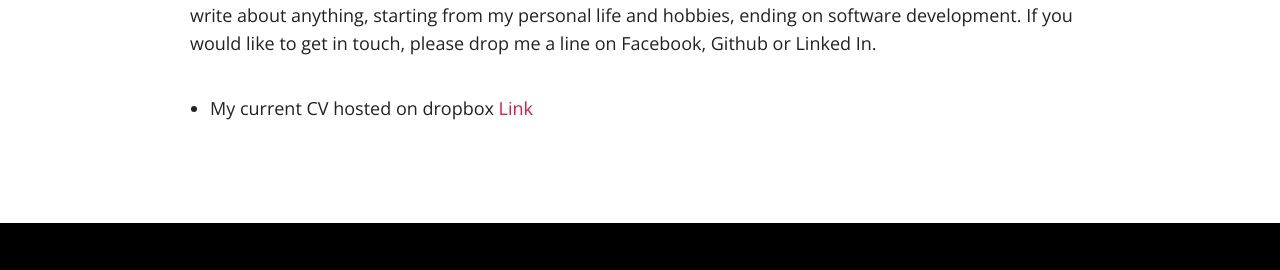
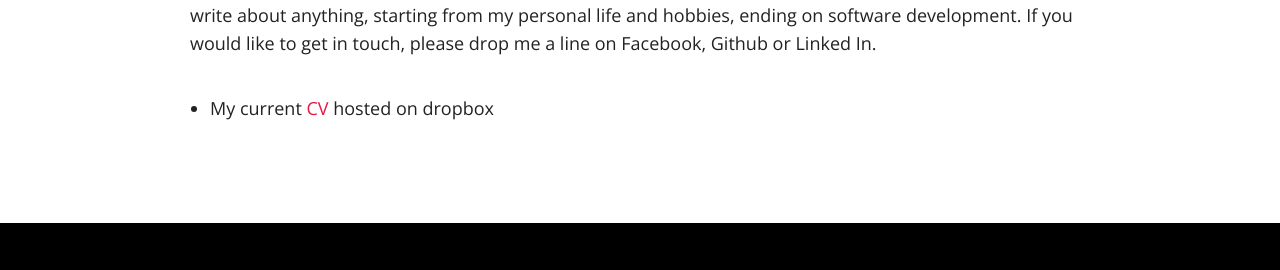
Before and after one commit to jmalczak/jmalczak.github.io, a Jekyll site: the page built from about.md, in a window 1280 px wide. Shown: the part 696-966 px from the top of the page. Built offline with Jekyll 4.4.1, drawn with Linux system fonts in a browser that asks for light colours; nearby versions of some CDN libraries.

Commit message:
updated about

```diff
--- a/about.md
+++ b/about.md
@@ -12,4 +12,4 @@
 My name is Jakub Malczak, and I currently live and work in Lodz, Poland. This is my personal blog on which I write about anything, starting from my personal life and hobbies, ending on software development.
 If you would like to get in touch, please drop me a line on Facebook, Github or Linked In.
 
-* My current CV hosted on dropbox [Link](https://dl.dropboxusercontent.com/u/1141130/CV%20english.pdf)
+* My current [CV](https://dl.dropboxusercontent.com/u/1141130/CV%20english.pdf) hosted on dropbox
```
